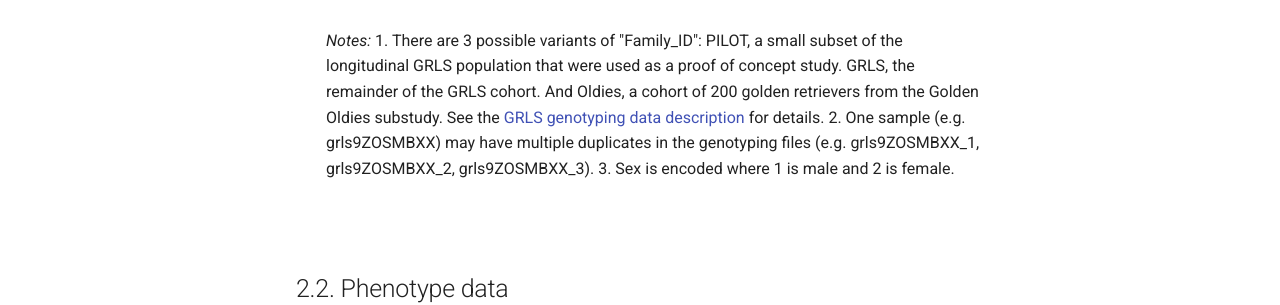
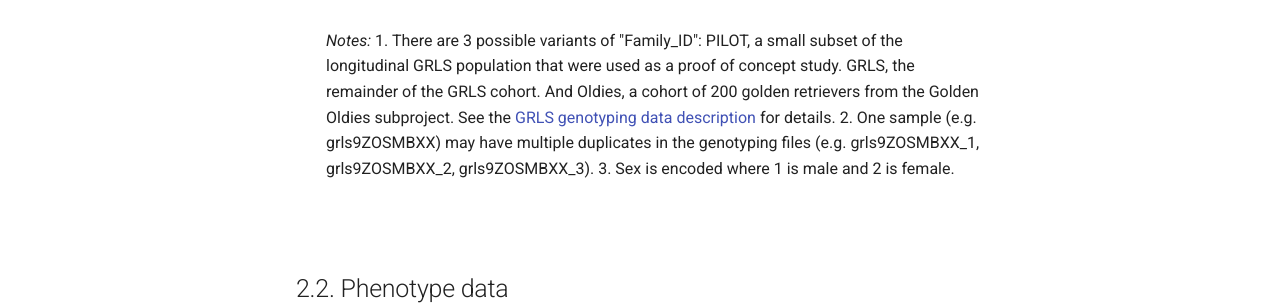
Before and after one commit to morrisanimalfoundation/grGWAS, an MkDocs documentation site: the page built from docs/2.Input_files.md, in a window 1280 px wide and 900 px high, scrolled down 823 px. Shown: the part 325-630 px from the top of the window. Built offline with MkDocs 1.6.1 and Material for MkDocs 9.7.7, drawn with Linux system fonts in a browser that asks for light colours; comment, search, counter and statistics services are not loaded.

Commit message:
Update 2.Input_files.md
Subproject, not substudy

```diff
--- a/docs/2.Input_files.md
+++ b/docs/2.Input_files.md
@@ -28,7 +28,7 @@
 
 
     *Notes:*
-    1.  There are 3 possible variants of "Family_ID": PILOT, a small subset of the longitudinal GRLS population that were used as a proof of concept study. GRLS, the remainder of the GRLS cohort. And Oldies, a cohort of 200 golden retrievers from the Golden Oldies substudy. See the [GRLS genotyping data description](https://github.com/morrisanimalfoundation/grGWAS/blob/main/GRLS_Axiom.json) for details.
+    1.  There are 3 possible variants of "Family_ID": PILOT, a small subset of the longitudinal GRLS population that were used as a proof of concept study. GRLS, the remainder of the GRLS cohort. And Oldies, a cohort of 200 golden retrievers from the Golden Oldies subproject. See the [GRLS genotyping data description](https://github.com/morrisanimalfoundation/grGWAS/blob/main/GRLS_Axiom.json) for details.
     2.  One sample (e.g. grls9ZOSMBXX) may have multiple duplicates in the genotyping files (e.g. grls9ZOSMBXX_1, grls9ZOSMBXX_2, grls9ZOSMBXX_3).
     3.  Sex is encoded where 1 is male and 2 is female.
 
```
